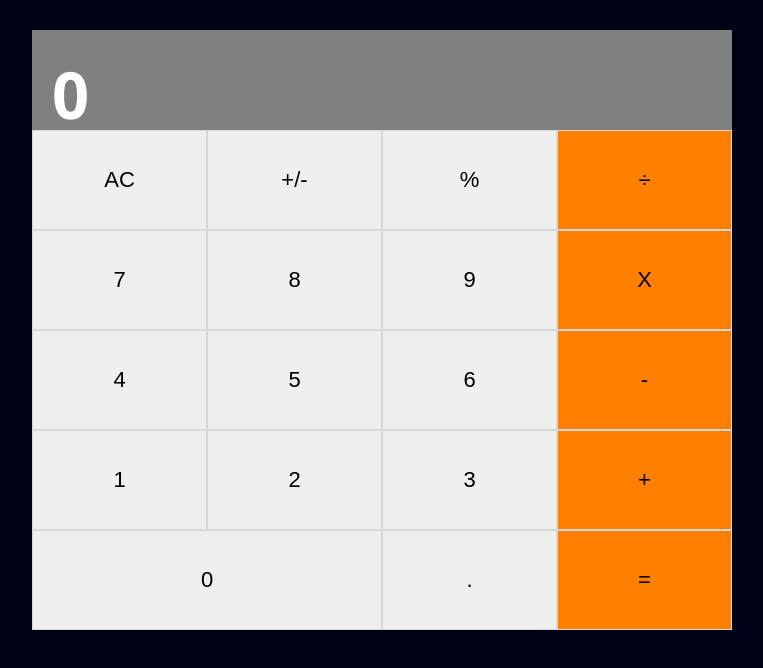
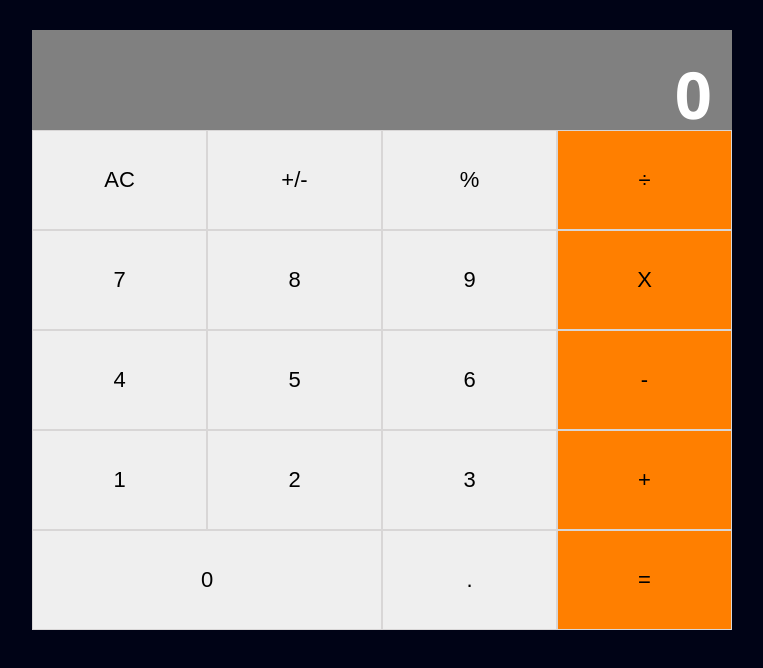
Before and after one commit to teekaytech/React-Calclator, a React (Create React App) app: page / in a window 1280 px wide. Shown: the top 668 px of the page, without its empty margins (258-1021 px from the left). Built offline with nearby package versions, Linux system fonts and the light colour scheme.

Commit message:
Fix linter errors

```diff
--- a/src/index.css
+++ b/src/index.css
@@ -29,7 +29,7 @@
 }
 
 .display {
-  text-align: right;
+  flex-direction: row-reverse;
   background-color: grey;
   color: white;
   font-weight: bold;
```
